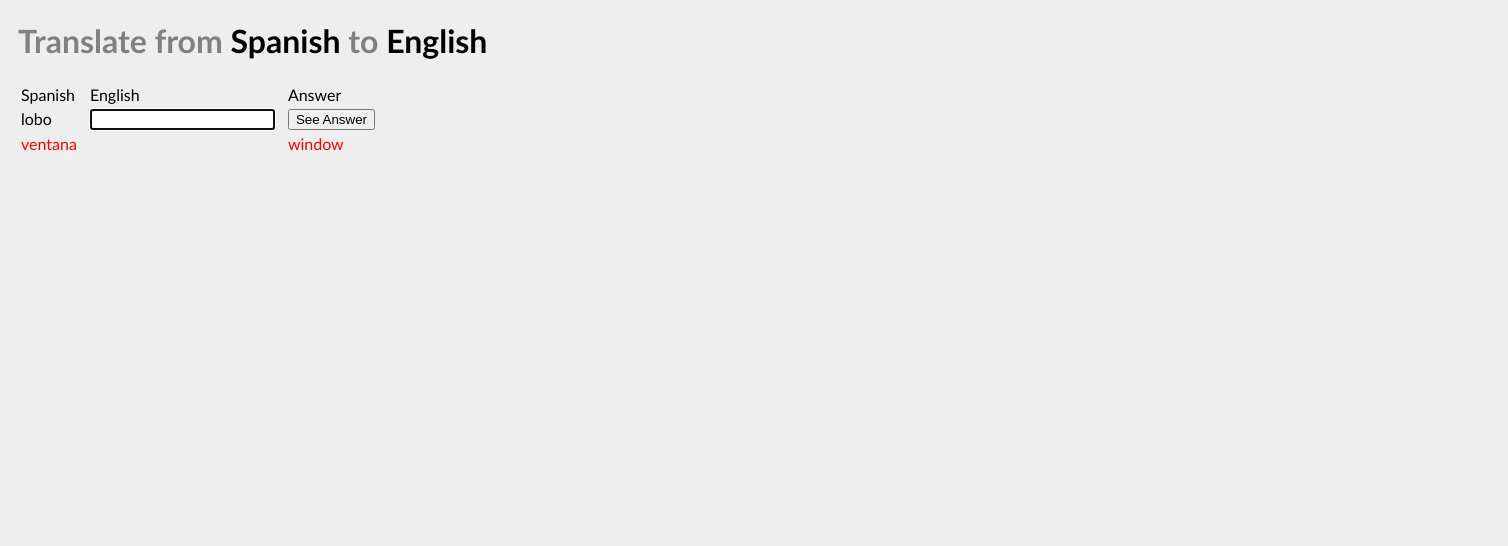
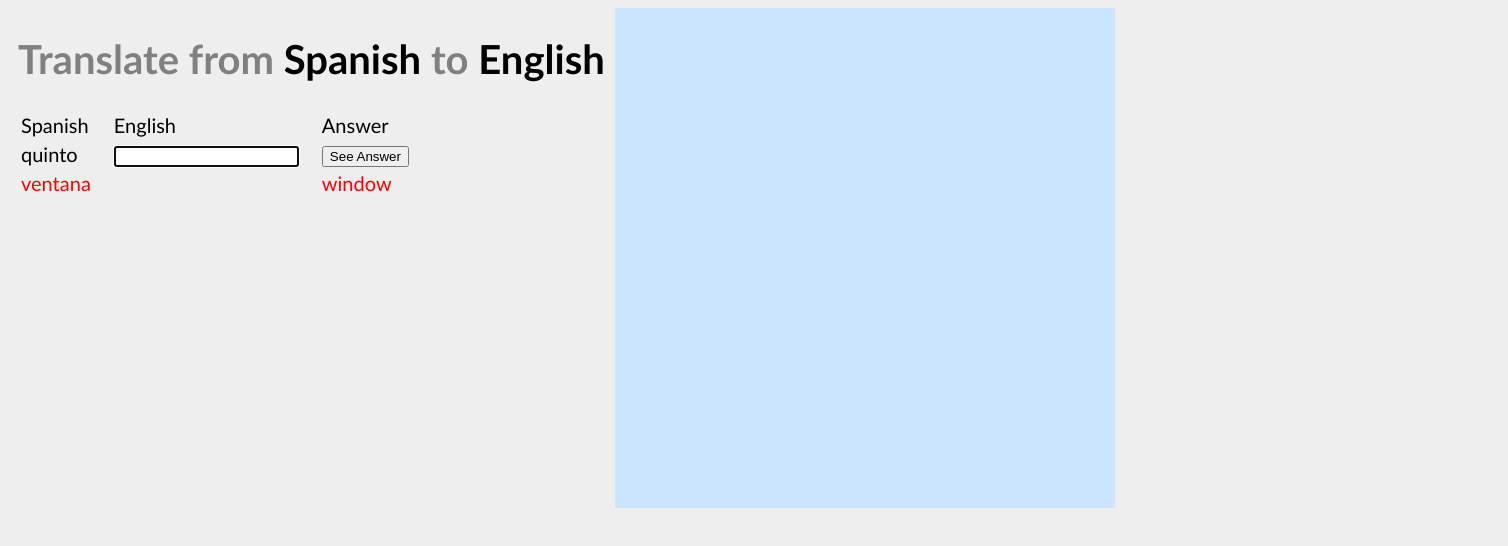
Before and after one commit to erinhong/6_813, a plain HTML site: page translate_game.html in a window 1280 px wide. Both pictures are taken after a click on the button "See Answer". Shown: the whole page, 1508 px wide, since content can reach past the window. Drawn offline with Linux system fonts and the light colour scheme.

Commit message:
finished all possibly

```diff
--- a/translate_game.css
+++ b/translate_game.css
@@ -3,6 +3,7 @@ html {
 }
 body{
 	font-family:"Trebuchet MS";
+	font-size:15pt;
 }
 
 #translator_title{
@@ -13,7 +14,7 @@ body{
 	margin:10px 10px 10px 10px;
 }
 #translator td{
-	padding-right:10px;
+	padding-right:20px;
 }
 
 .correct, .correct_entry{
@@ -34,3 +35,19 @@ body{
 .grey{
 	color: gray;
 }
+#score_table{
+	background-color: #cce6ff;
+	height: 500px;
+	width: 500px;
+}
+
+#wrapper{
+	overflow:hidden;
+	width: 1500px;
+}
+#left{
+	float:left;
+}
+#right{
+	float:left;
+}
--- a/translate_game.html
+++ b/translate_game.html
@@ -20,13 +20,16 @@
   </head>
   <body>
 
+<div id="wrapper">
+
+    <div id="left">
+
       <div id="translator_title">
         <h1 class="grey">Translate from <span class="black">Spanish</span> to <span class="black">English</span></h1>
       </div>
 
       <div id ="translator">
         <table id="table">
-
           <tr>
             <td>Spanish</td>
             <td>English</td>
@@ -39,6 +42,13 @@
           </tr>
         </table>
       </div>
+  </div>
+
+  <div id="right">
+    <div id="score_table">
+    </div>
+  </div>
+</div>
 
     <script src="jquery/js/jquery-1.9.0.min.js"></script>
     <script src="jquery/js/jquery-ui-1.10.0.custom.min.js"></script>
--- a/translate_game.js
+++ b/translate_game.js
@@ -1,38 +1,81 @@
 // This allows the Javascript code inside this block to only run when the page
 // has finished loading in the browser.
 $(function() {
-	//try to make this not inside function
-	function generateRandomWord(){
-		var test_word = test_words[Math.floor(Math.random()*current_dict_length)];
-		return test_word;
+
+	var lang_to	= "English";
+	var lang_from = "Spanish";
+	var current_dict = dicts[lang_to][lang_from]; // keys: words in @lang_to, values: corresponding words in @lang_from
+	var current_dict_length = Object.keys(current_dict).length;
+	var answer_words = Object.keys(current_dict);
+	var keys = Object.keys(current_dict);
+
+	var current_answer = "";
+	var current_test_word = "";
+	var correctness = false;
+	var guess = document.getElementById("user_guess");
+	guess.focus();
+
+	//First generated word
+	var next = generateRandomWord();
+	updateTestWord(current_test_word);
+
+	//Code for when user wants to see answer
+	var button = $("#see_answer_button");
+	$(button).click(function(){
+
+		submit(guess.value);
+
+		//Reset the text field and re-focus on the text box
+		guess.value="";
+		guess.focus();
+	});
+
+	$(guess).keyup(function(e){
+		if (e.keyCode ==13){
+			// if entered while autocomplete was closed
+			if (!!$($("#user_guess").autocomplete('widget')).is(":visible")){
+				$("#user_guess").autocomplete("close");
+				submit(guess.value);
+				guess.value = "";
+				guess.focus();
+			}
+		}
+	})
+
+
+	$("#user_guess").autocomplete({
+		source: keys,
+		minLength:2,
+		select: function(event,ui){
+
+			var selected_guess = ui.item.value;
+			submit(selected_guess);
+
+			//clear and re-focus
+			$(this).val("");
+			$(this).focus();
+			return false;
+		}
+	});
+
+	function submit(guess){
+		correctness = checkGuess(guess);
+		addEntry(current_test_word,guess,current_answer,correctness);
+		generateRandomWord();
+		updateTestWord(current_test_word);
 	}
 
-	function getKeyByValue(dictionary,value){
-		for (var key_index in Object.keys(dictionary)){
-			var current_key = Object.keys(dictionary)[key_index];
-			var current_value = dictionary[current_key];
-			if (current_value == value){
-				return current_key;
-			}
-		}return "";
+	function generateRandomWord(){
+		var answer = answer_words[Math.floor(Math.random()*current_dict_length)];
+		var test_word =  current_dict[answer];
+		current_answer = answer;
+		current_test_word = test_word;
+		return [test_word,answer];
 	}
 
-	function getValueByKey(dictionary,key){
-		alert("key I received: "+key);
-		alert("what I get from dictionary: "+dictionary[key]);
-		alert(dictionary[key]!=undefined);
-		if (dictionary[key]!=undefined){
-			return dictionary[key];
-		}
-		return "";
-	}
-
-	function checkGuess(dictionary,test_word,guess){
-		var correct_answer = getKeyByValue(dictionary,test_word); // switched GetKeyByValue
-		if (correct_answer != ""){
-			if (correct_answer == guess){
+	function checkGuess(guess){
+		if (current_answer == guess){
 				return true;
-			}
 		}
 	return false;
 	}
@@ -42,21 +85,23 @@ $(function() {
 		$(text_box).html(test_word);
 	}
 
-	function addEntry(test_word,guess,real_answer,correct){
+	function addEntry(test_word,guess,current_answer,correctness){
 		var table = document.getElementById("table");
 		var new_row = table.insertRow(2);
 		var existing_rows = 0;
+
 		if ($(".history_row")[0]){
 			existing_rows = $(".history_row").length;
 		}
+
 		var new_id = "row"+existing_rows+1;
 		$(new_row).attr("id",new_id); //#row1, #row2!
 		$(new_row).addClass("history_row");
 		var col1 = document.createElement("td"); //test_word
 		var col2 = document.createElement("td"); // guess
-		var col3 = document.createElement("td"); // real_answer
+		var col3 = document.createElement("td"); // current_answer
 
-		if (!correct){//if answer is wrong
+		if (!correctness){//if answer is wrong
 
 			$(col1).addClass("red");
 			col1.textContent = test_word;
@@ -66,7 +111,7 @@ $(function() {
 			col2.textContent = guess;
 
 			$(col3).addClass("red");
-			col3.textContent = real_answer;
+			col3.textContent = current_answer;
 
 		}
 		else{//answered correctly!
@@ -74,7 +119,7 @@ $(function() {
 			col1.textContent = test_word;
 
 			$(col2).addClass("blue");
-			col2.textContent = real_answer;
+			col2.textContent = current_answer;
 
 			col3.textContent = "✓";
 		}
@@ -83,52 +128,4 @@ $(function() {
 		$(new_row).append(col3);
 
 	}
-
-//add entry
-
-	document.getElementById("user_guess").focus();
-	var lang_to	= "English";
-	var lang_from = "Spanish";
-	var current_dict = dicts[lang_to][lang_from]; // keys: words in @lang_to, values: corresponding words in @lang_from
-	var current_dict_length = Object.values(current_dict).length;
-	var test_words = Object.values(current_dict);
-	var keys = Object.keys(current_dict);
-
-
-
-	//First generated word
-	var current_test_word = generateRandomWord(test_words);
-	updateTestWord(current_test_word);
-
-	//Code for when user wants to see answer
-	var button = $("#see_answer_button");
-	$(button).click(function(){
-
-		var guess = document.getElementById("user_guess");
-		var correct = checkGuess(current_dict,current_test_word,guess.value);
-		var real_answer = getKeyByValue(current_dict,current_test_word);
-		alert(correct);
-		addEntry(current_test_word,guess.value,real_answer,correct);
-
-		//Reset the text field and re-focus on the text box
-		current_test_word = generateRandomWord();
-		updateTestWord(current_test_word);
-		guess.value="";
-		guess.focus();
-	});
-
-	$("#user_guess").autocomplete({
-		source: keys,
-		minLength:2,
-		select: function(event,ui){
-			var selected_guess = ui.item.value;
-
-			$(this).val("");
-			$(this).focus();
-			return false;
-		}
-	});
-
-
-
 });
```
Lines whose indentation alone changed are shown as unchanged.
